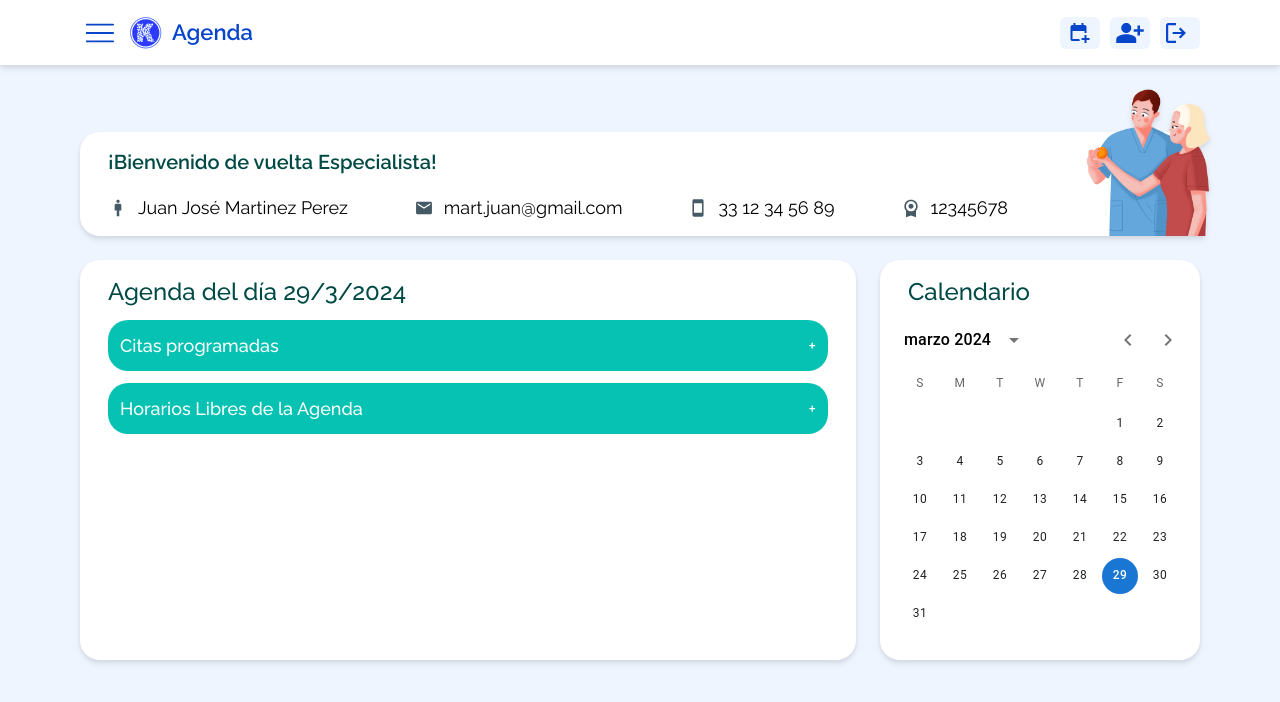
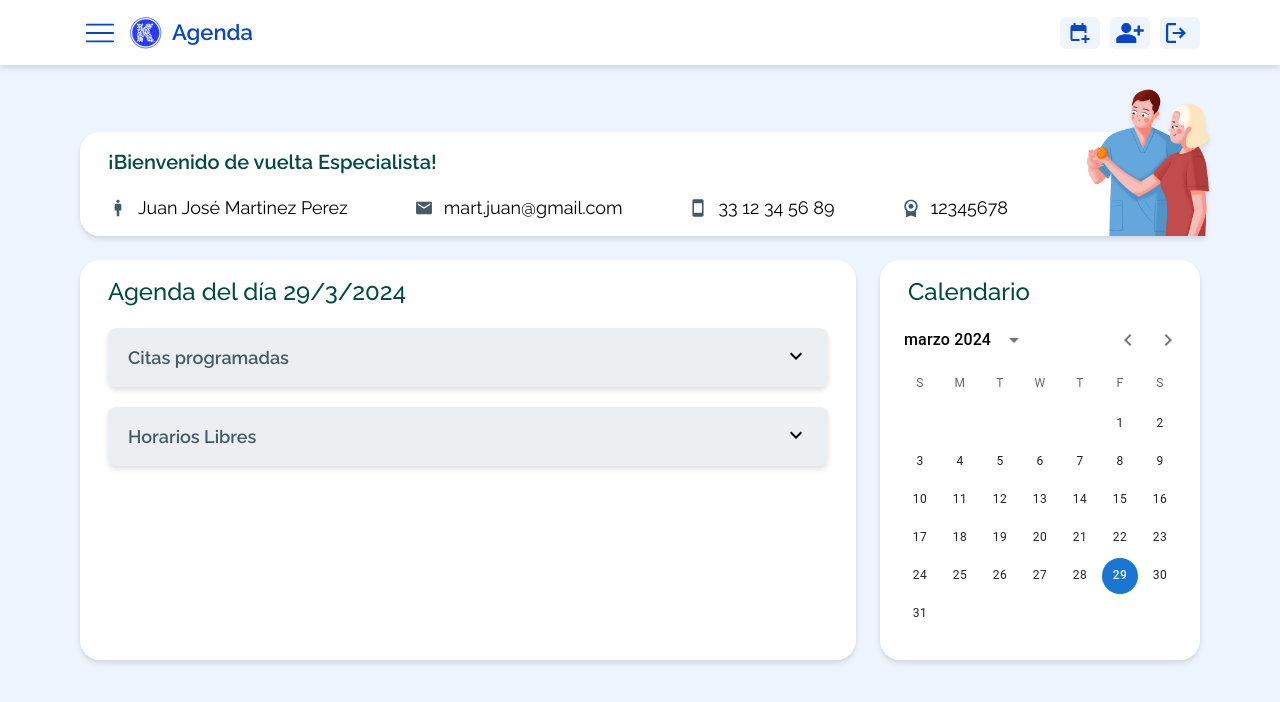
Before and after one commit to KodeClinic/front_KodeClinic, a Next.js app: page /DashboardSpe in a window 1280 px wide. Shown: the top 702 px of the page. Built offline with nearby package versions, Linux system fonts and the light colour scheme.

Commit message:
fix styles in Specialist's dashboard accordions

```diff
--- a/components/AccordeonFreeAgenda.jsx
+++ b/components/AccordeonFreeAgenda.jsx
@@ -6,18 +6,34 @@ import FreeAgendaCard from "./FreeAgendaCard";
 export default function AccordionFreeAgenda({ props }) {
   const [accordionOpen, setAccordionOpen] = useState(false);
   return (
-    <div className={clsx("px-3 py-3 rounded-[20px]  bg-[#05C2B3]")}>
+    <div
+      className={clsx(
+        "px-5 py-4 rounded-lg  bg-blue_gray-50 drop-shadow-md transition-all duration-300 ease-in-out"
+      )}
+    >
       <button
         onClick={() => {
           setAccordionOpen(!accordionOpen);
         }}
         className={clsx(
-          "flex justify-between w-full  text-[18px] font-medium text-white",
-          accordionOpen ? "pb-3" : ""
+          "flex justify-between w-full  text-[18px] font-semibold text-blue_gray-700 transition-all duration-300 ease-in-out",
+          accordionOpen ? "py-4" : ""
         )}
       >
-        <span>Horarios Libres de la Agenda</span>
-        {accordionOpen ? <span>-</span> : <span>+</span>}
+        <span>Horarios Libres</span>
+        {accordionOpen ? (
+          <img
+            className={clsx("rotate-90 transition-transform")}
+            src="/assets/icons/collapse_arrow-icon.svg"
+            alt="collapse-icon"
+          />
+        ) : (
+          <img
+            className={clsx("-rotate-90 transition-transform")}
+            src="/assets/icons/collapse_arrow-icon.svg"
+            alt="collapse-icon"
+          />
+        )}
       </button>
       <div
         className={clsx(
--- a/components/AccordionAppointments.jsx
+++ b/components/AccordionAppointments.jsx
@@ -6,18 +6,34 @@ import AppointmentCard from "./AppointmentCard";
 export default function AccordionAppointments({ props }) {
   const [accordionOpen, setAccordionOpen] = useState(false);
   return (
-    <div className={clsx("px-3 py-3 rounded-[20px]  bg-[#05C2B3]")}>
+    <div
+      className={clsx(
+        "px-5 py-4 rounded-lg bg-blue_gray-50 drop-shadow-md transition-all duration-300 ease-in-out"
+      )}
+    >
       <button
         onClick={() => {
           setAccordionOpen(!accordionOpen);
         }}
         className={clsx(
-          "flex justify-between w-full  text-[18px] font-medium text-white",
-          accordionOpen ? "pb-3" : ""
+          "flex justify-between w-full  text-[18px] font-semibold text-blue_gray-700 transition-all duration-300 ease-in-out",
+          accordionOpen ? "py-4" : ""
         )}
       >
         <span>Citas programadas</span>
-        {accordionOpen ? <span>-</span> : <span>+</span>}
+        {accordionOpen ? (
+          <img
+            className={clsx("rotate-90 transition-transform")}
+            src="/assets/icons/collapse_arrow-icon.svg"
+            alt="collapse-icon"
+          />
+        ) : (
+          <img
+            className={clsx("-rotate-90 transition-transform")}
+            src="/assets/icons/collapse_arrow-icon.svg"
+            alt="collapse-icon"
+          />
+        )}
       </button>
       <div
         className={clsx(
@@ -28,7 +44,7 @@ export default function AccordionAppointments({ props }) {
         )}
       >
         <div className={clsx("overflow-hidden")}>
-          <div className={clsx(" flex flex-col gap-4")}>
+          <div className={clsx(" flex flex-col gap-6")}>
             {props.map((date) => {
               return <AppointmentCard key={date?.id} props={date} />;
             })}
--- a/components/AppointmentCard.jsx
+++ b/components/AppointmentCard.jsx
@@ -16,9 +16,9 @@ export default function AppointmentCard({ props }) {
   return (
     <div
       className={clsx(
-        "bg-white",
-        "py-3 px-3",
-        "border rounded-[20px] flex flex-col items-center justify-center gap-3",
+        "bg-white drop-shadow-md",
+        "py-3 px-4",
+        "border border-blue_gray-300 rounded-lg flex flex-col items-center justify-center gap-3",
         "min-[980px]:items-start min-[980px]:max-w-[880px]"
       )}
     >
--- a/components/Badge.jsx
+++ b/components/Badge.jsx
@@ -42,19 +42,19 @@ export default function Badge({ badgeType, timeLapse, consultingAddress }) {
     label = "comped";
     description = "Completada";
     styles = "sm:w-[140px] bg-[#455A64] text-white";
-    img_styles = "p-1";
+    img_styles = "p-[5px]";
   } else if (badgeType == "start") {
     icon = "assets/icons/play_white-icon.svg";
     label = "start";
     description = "Comenzar";
     styles = "sm:w-[140px] bg-[#46B251] text-white";
-    img_styles = "p-1";
+    img_styles = "p-[5px]";
   } else if (badgeType == "schedule") {
     icon = "assets/icons/schedule_white-icon.svg";
     label = "schedule";
     description = "Agendar cita";
     styles = "sm:w-[140px] bg-[#0745CB] text-white";
-    img_styles = "p-1";
+    img_styles = "p-[6px]";
   } else if (badgeType == "appointment") {
     icon = "assets/icons/access_time-icon.svg";
     label = "appointment";
--- a/components/FreeAgendaCard.jsx
+++ b/components/FreeAgendaCard.jsx
@@ -5,9 +5,9 @@ export default function FreeAgendaCard({ props }) {
   return (
     <div
       className={clsx(
-        "bg-white",
-        "py-3 px-3",
-        "border rounded-[20px] flex flex-col items-center justify-center gap-3",
+        "bg-white drop-shadow-md",
+        "py-3 px-4",
+        "border border-blue_gray-300 rounded-lg flex flex-col items-center justify-center gap-3",
         "min-[980px]:items-start min-[980px]:max-w-[416px]"
       )}
     >
--- a/pages/DashboardSpe.jsx
+++ b/pages/DashboardSpe.jsx
@@ -83,6 +83,7 @@ export default function DashboardEsp() {
         {/* Lista de Citas */}
         <div
           className={clsx(
+            "flex gap-5",
             "w-full drop-shadow-md px-6 py-4 min-[980px]:px-7",
             "bg-white rounded-[20px] py-4 flex flex-col gap-3"
           )}
--- a/tailwind.config.js
+++ b/tailwind.config.js
@@ -23,6 +23,7 @@ module.exports = {
       primary_main: "#2196F3",
       black: "#000000",
       blue_gray: {
+        50: "#ECEFF1",
         100: "#CFD8DC",
         200: "#B0BEC5",
         300: "#90A4AE",
```
Also changed, not shown: public/assets/icons/collapse_arrow-icon.svg (added).
